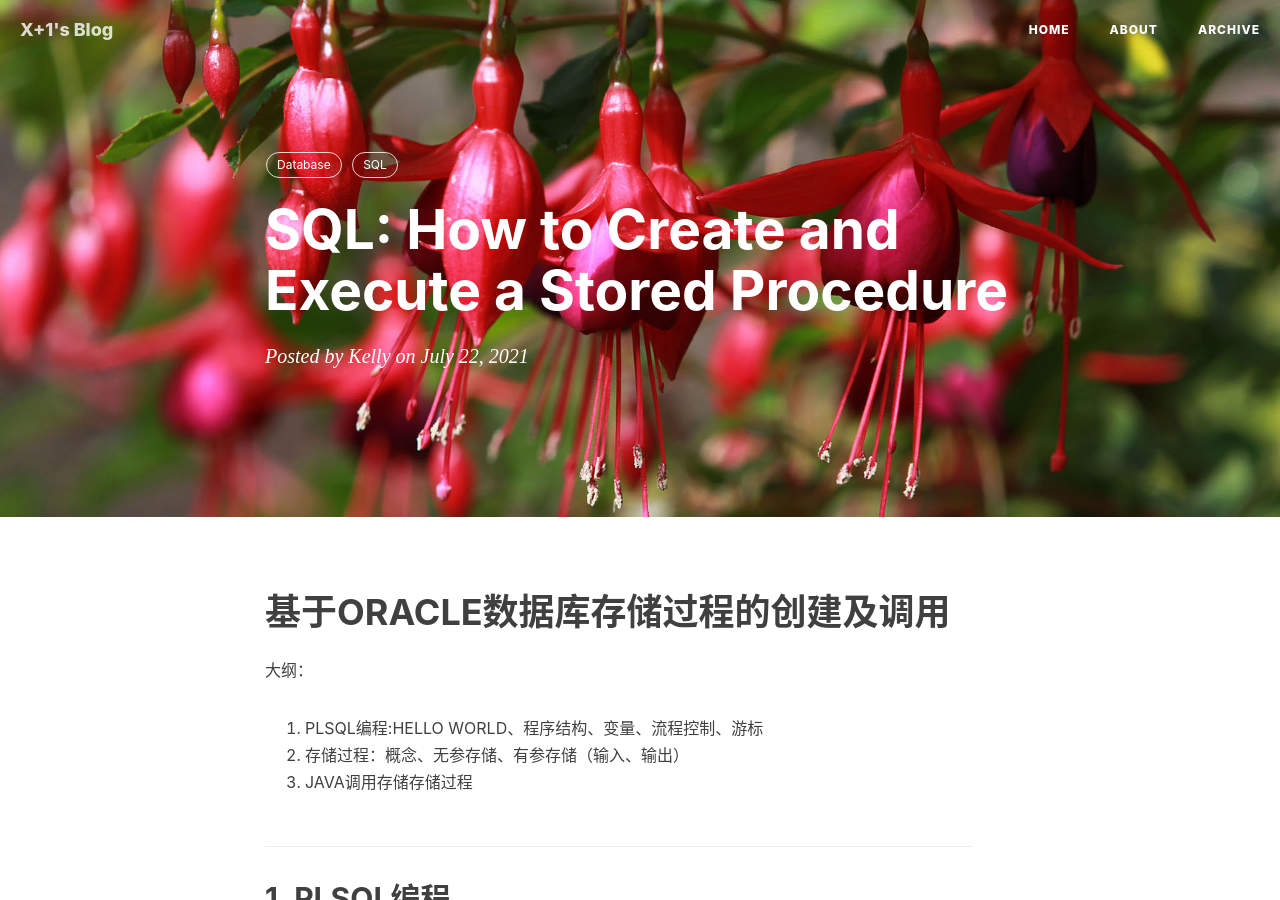
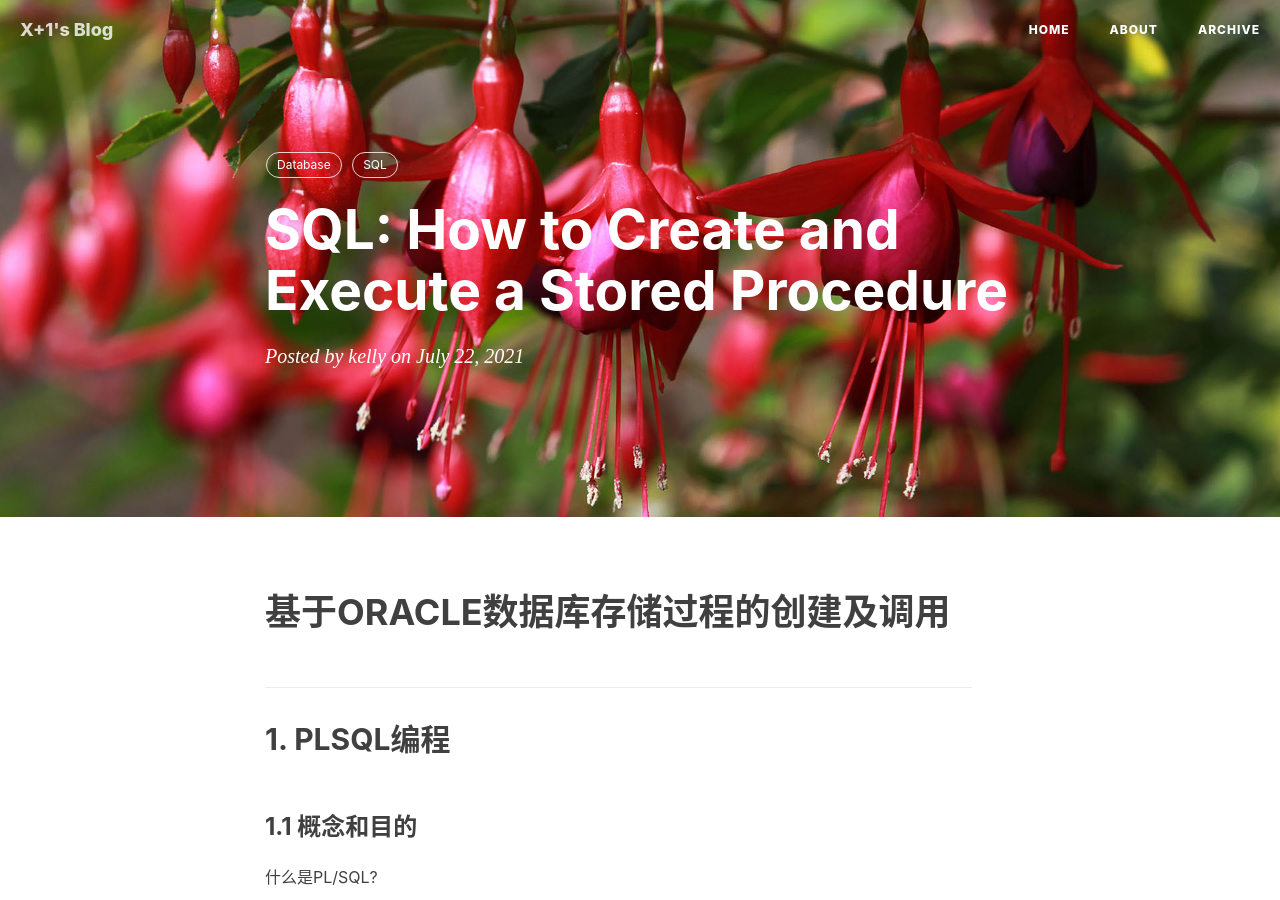
Before and after one commit to kellyxu-com/blog, a Jekyll site: the page built from _posts/21-07-22-how-to-create-and-execute-a-stored-procedure.markdown, in a window 1280 px wide and 900 px high. Built offline with Jekyll 4.4.1, drawn with Linux system fonts in a browser that asks for light colours; nearby versions of some CDN libraries; comment, search, counter and statistics services are not loaded.

Commit message:
Update Pictures

```diff
--- a/_posts/2014-11-15-the-kite-runner.markdown
+++ b/_posts/2014-11-15-the-kite-runner.markdown
@@ -4,7 +4,7 @@ title:      "读后感：《追风筝的人》"
 subtitle:   ""
 date:       2014-11-15 1:33:33
 author:     "Kelly"
-header-img: "img/post-bg-2014.jpg"
+header-img: "img/IMG_6734.jpeg"
 catalog: true
 tags:
     - 文学
--- a/_posts/21-07-22-how-to-create-and-execute-a-stored-procedure.markdown
+++ b/_posts/21-07-22-how-to-create-and-execute-a-stored-procedure.markdown
@@ -1,7 +1,7 @@
 ---
 layout: post
 title: "SQL: How to Create and Execute a Stored Procedure"
-author: "Kelly"
+author: "kelly"
 tags: [Database, SQL]
 date: 2021-07-22 17:33:33 +0800
 published: true
@@ -9,12 +9,6 @@ excerpt_separator: <!--more-->
 ---
 
 # **基于ORACLE数据库存储过程的创建及调用**
-
-大纲：
-1. PLSQL编程:HELLO WORLD、程序结构、变量、流程控制、游标
-2. 存储过程：概念、无参存储、有参存储（输入、输出）
-3. JAVA调用存储存储过程
-
 
 ## **1. PLSQL编程**
 ### **1.1 概念和目的**
```
